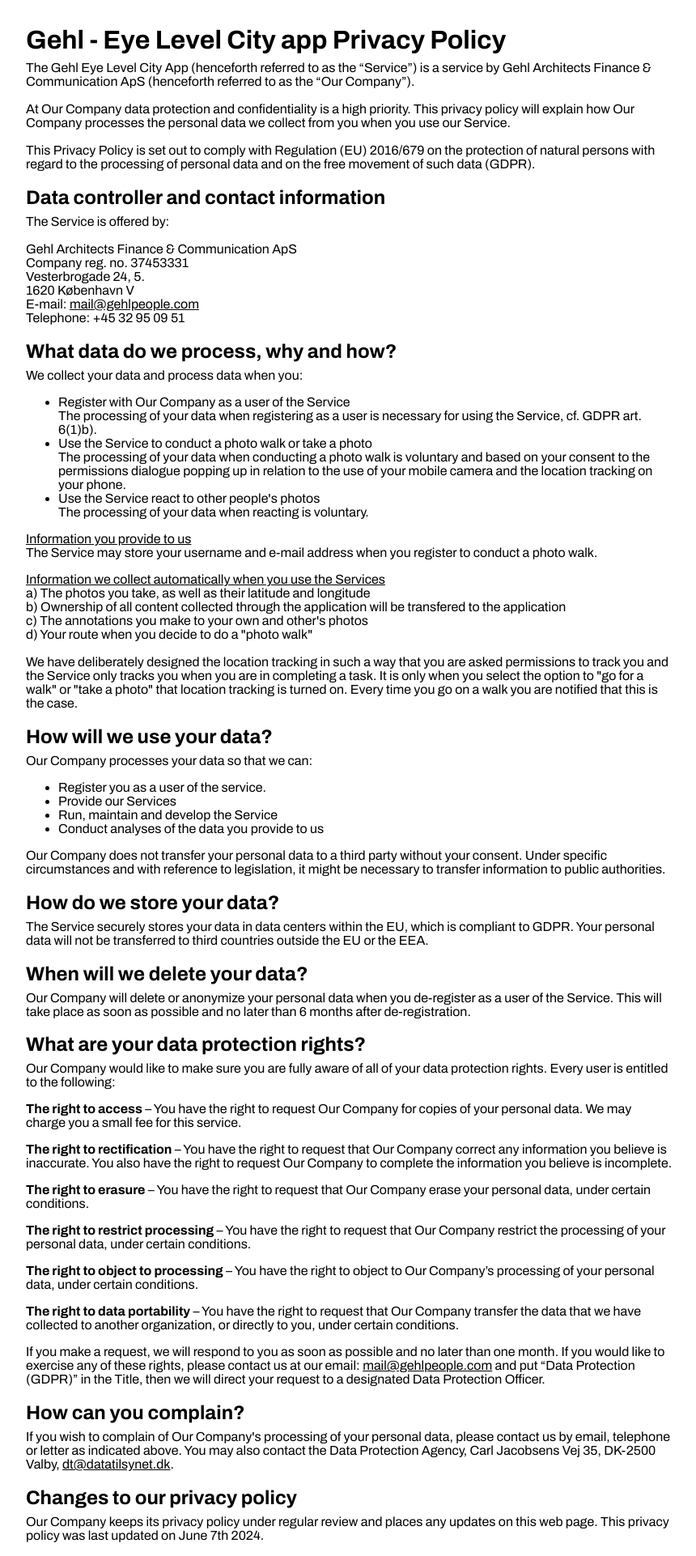
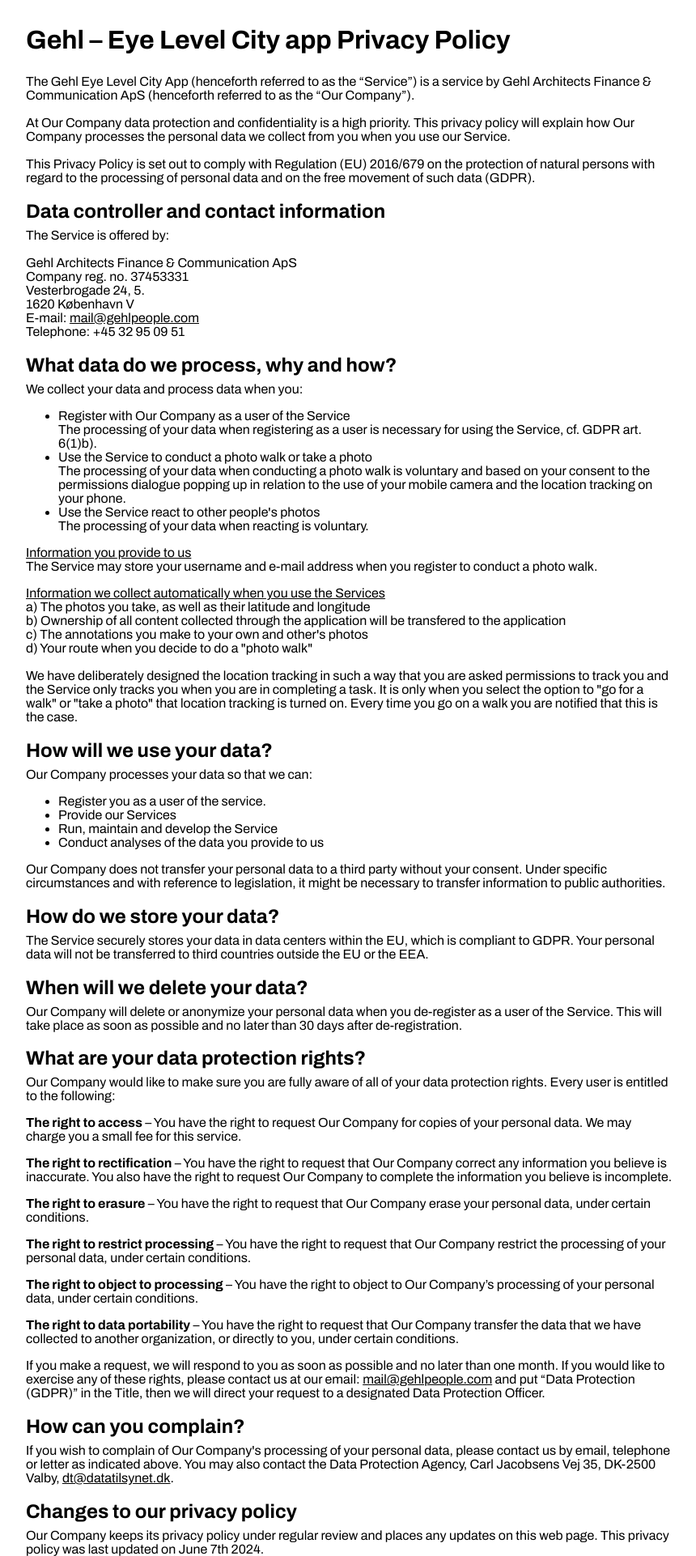
Before and after one commit to gehl-copenhagen/eye-level-city-web, a Jekyll site: the page built from privacy-policy.html, in a window 1280 px wide. Shown: the whole page at 81% size, without its empty margins (208-1068 px from the left). Built offline with Jekyll 4.4.1, drawn with Linux system fonts in a browser that asks for light colours.

```diff
--- a/index.html
+++ b/index.html
@@ -3,10 +3,10 @@ layout: default
 title: Gehl – Eye Level City app
 ---
 
-<h1>Gehl - Eye Level City app</h1>
+<h1>Gehl – Eye Level City app</h1>
 
 <p>
-  The Eye Level City app is a research tool based on the Urban Belonging app and adapted for Gehl. The Urban Belonging app was developed as part of the project ‘Urban Belonging’ that studied how members of different organizations in Copenhagen (e.g. minorities, handicapped and LGBTQ+) felt a sense of belonging to the city. The project was a collaboration between researchers from Aalborg University, GEHL architects, IT University of Copenhagen and Amsterdam University of Applied Sciences.
+  The Eye Level City app is a research tool based on the Urban Belonging app and adapted for Gehl. The Urban Belonging app was developed as part of the project "Urban Belonging" that studied how members of different organizations in Copenhagen (e.g. minorities, handicapped and LGBTQ+) felt a sense of belonging to the city. The project was a collaboration between researchers from Aalborg University, GEHL architects, IT University of Copenhagen and Amsterdam University of Applied Sciences.
 </p>
 
 <p>
--- a/privacy-policy.html
+++ b/privacy-policy.html
@@ -3,7 +3,9 @@ layout: default
 title: Privacy Policy
 ---
 
-<h1>Gehl - Eye Level City app Privacy Policy</h1>
+<h1>Gehl – Eye Level City app Privacy Policy</h1>
+
+<br />
 
 <p>
   The Gehl Eye Level City App (henceforth referred to as the “Service”) is a service by Gehl Architects Finance & Communication ApS (henceforth referred to as the “Our Company”). <br /><br />
@@ -90,7 +92,7 @@ title: Privacy Policy
 <p>
   Our Company will delete or anonymize your personal data when you de-register
   as a user of the Service. This will take place as soon as possible and no
-  later than 6 months after de-registration.
+  later than 30 days after de-registration.
 </p>
 
 <h2>What are your data protection rights?</h2>
```
Also changed, not shown: delete-account.html (added, +20 -0 lines).
